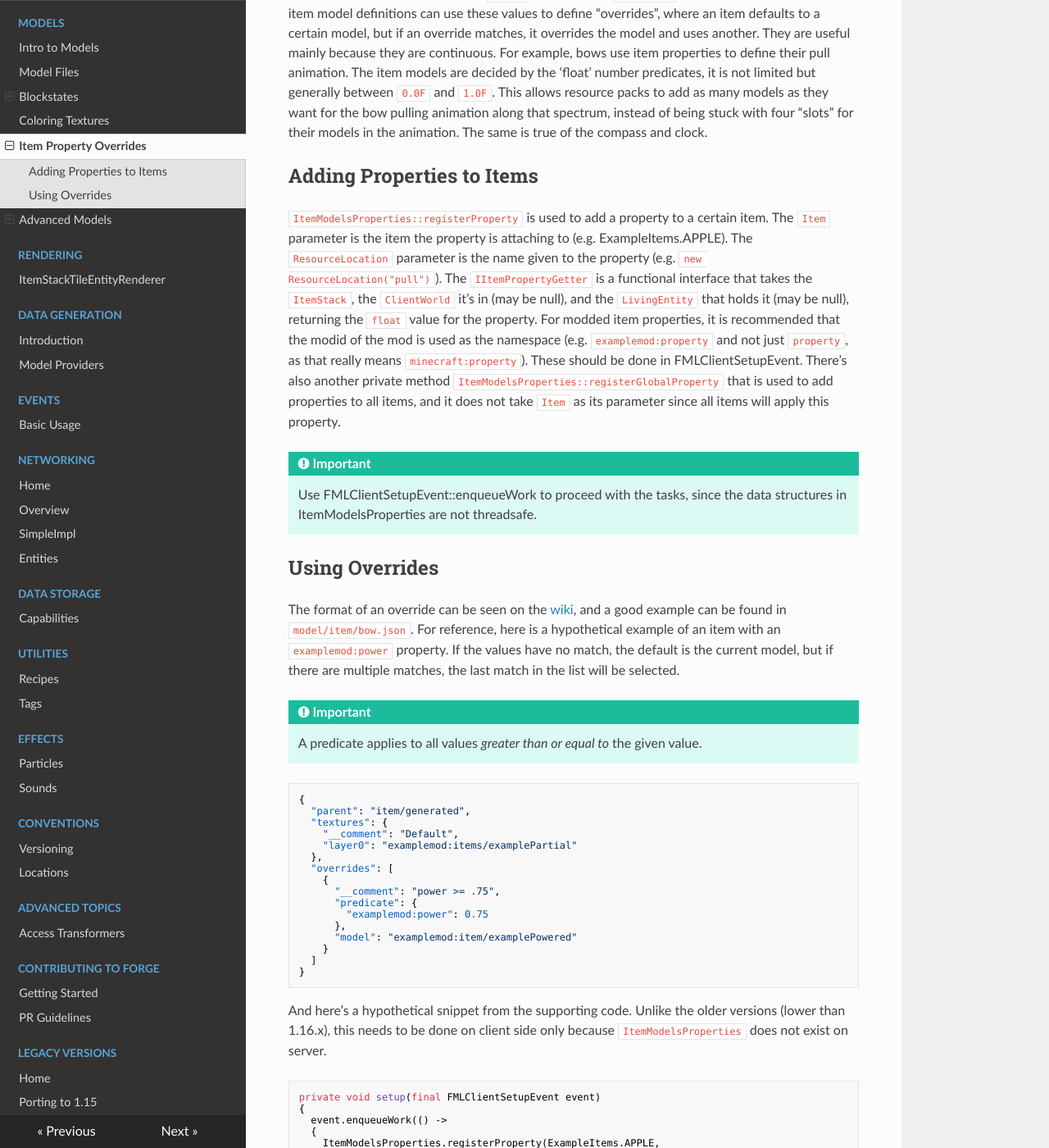
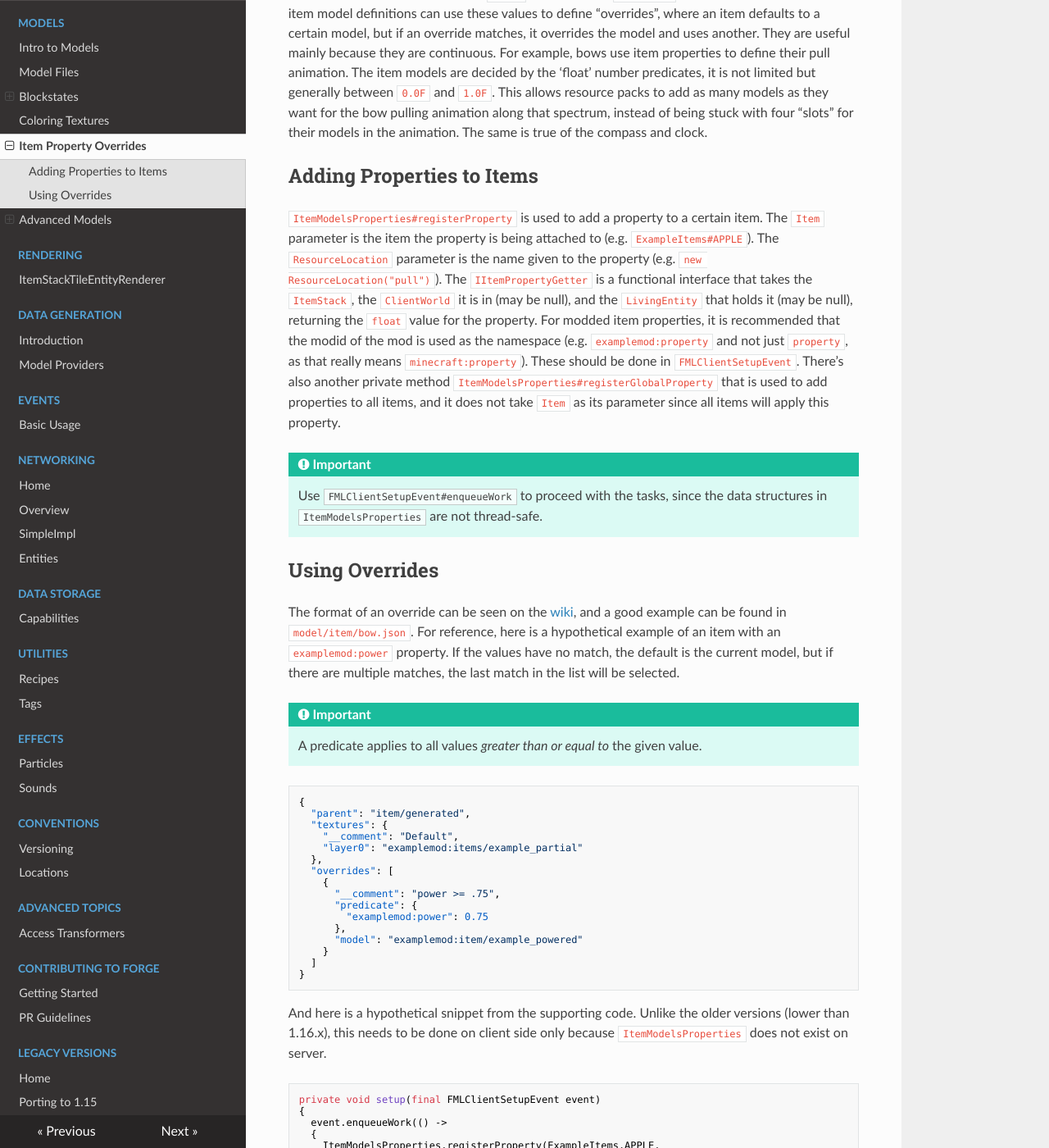
Before and after one commit to MinecraftForge/Documentation, an MkDocs documentation site: the page built from docs/models/overrides.md, in a window 1280 px wide and 1400 px high, scrolled down 276 px. Shown: the whole window at 82% size. Built offline with MkDocs 1.6.1, drawn with Linux system fonts in a browser that asks for light colours; nearby versions of some CDN libraries.

Commit message:
Models Cleanup Update (#32)
This PR is used to address the differences in 1.16 for the models folder within the docs.

````diff
--- a/docs/models/overrides.md
+++ b/docs/models/overrides.md
@@ -8,11 +8,11 @@ An item property assigns a certain `float` value to every `ItemStack` it is regi
 Adding Properties to Items
 --------------------------
 
-`ItemModelsProperties::registerProperty` is used to add a property to a certain item. The `Item` parameter is the item the property is attaching to (e.g. ExampleItems.APPLE). The `ResourceLocation` parameter is the name given to the property (e.g. `new ResourceLocation("pull")`). The `IItemPropertyGetter` is a functional interface that takes the `ItemStack`, the `ClientWorld` it's in (may be null), and the `LivingEntity` that holds it (may be null), returning the `float` value for the property. For modded item properties, it is recommended that the modid of the mod is used as the namespace (e.g. `examplemod:property` and not just `property`, as that really means `minecraft:property`). These should be done in FMLClientSetupEvent.
-There's also another private method `ItemModelsProperties::registerGlobalProperty` that is used to add properties to all items, and it does not take `Item` as its parameter since all items will apply this property.
+`ItemModelsProperties#registerProperty` is used to add a property to a certain item. The `Item` parameter is the item the property is being attached to (e.g. `ExampleItems#APPLE`). The `ResourceLocation` parameter is the name given to the property (e.g. `new ResourceLocation("pull")`). The `IItemPropertyGetter` is a functional interface that takes the `ItemStack`, the `ClientWorld` it is in (may be null), and the `LivingEntity` that holds it (may be null), returning the `float` value for the property. For modded item properties, it is recommended that the modid of the mod is used as the namespace (e.g. `examplemod:property` and not just `property`, as that really means `minecraft:property`). These should be done in `FMLClientSetupEvent`.
+There's also another private method `ItemModelsProperties#registerGlobalProperty` that is used to add properties to all items, and it does not take `Item` as its parameter since all items will apply this property.
 
 !!! important
-    Use FMLClientSetupEvent::enqueueWork to proceed with the tasks, since the data structures in ItemModelsProperties are not threadsafe.
+    Use `FMLClientSetupEvent#enqueueWork` to proceed with the tasks, since the data structures in `ItemModelsProperties` are not thread-safe.
 
 Using Overrides
 ---------------
@@ -27,7 +27,7 @@ The format of an override can be seen on the [wiki][format], and a good example
   "parent": "item/generated",
   "textures": {
     "__comment": "Default",
-    "layer0": "examplemod:items/examplePartial"
+    "layer0": "examplemod:items/example_partial"
   },
   "overrides": [
     {
@@ -35,13 +35,13 @@ The format of an override can be seen on the [wiki][format], and a good example
       "predicate": {
         "examplemod:power": 0.75
       },
-      "model": "examplemod:item/examplePowered"
+      "model": "examplemod:item/example_powered"
     }
   ]
 }
 ```
 
-And here's a hypothetical snippet from the supporting code. Unlike the older versions (lower than 1.16.x), this needs to be done on client side only because `ItemModelsProperties` does not exist on server.
+And here is a hypothetical snippet from the supporting code. Unlike the older versions (lower than 1.16.x), this needs to be done on client side only because `ItemModelsProperties` does not exist on server.
 
 ```java
 private void setup(final FMLClientSetupEvent event)
````
Also changed, not shown: docs/models/advanced/ibakedmodel.md (+1 -1 lines).
